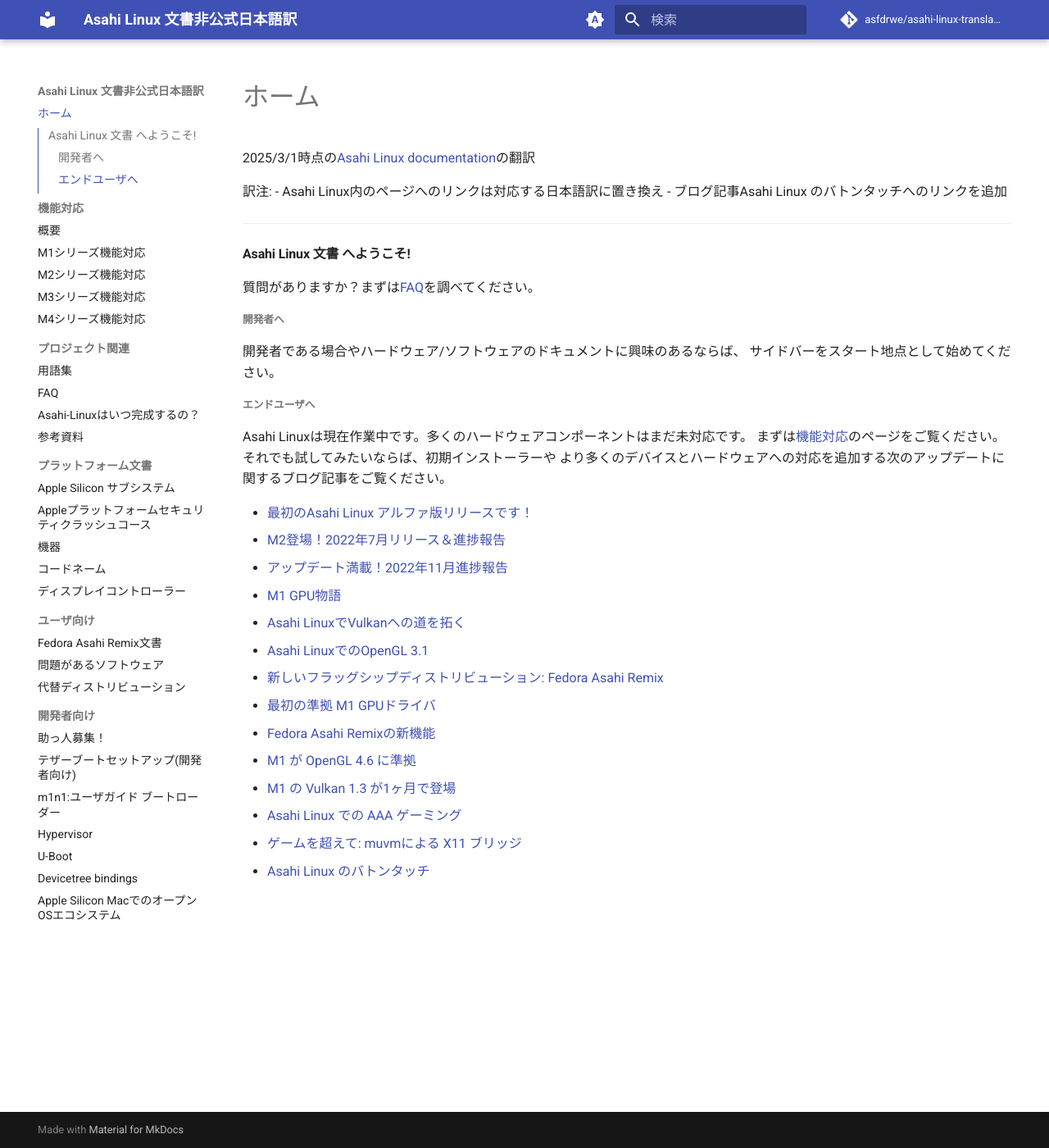
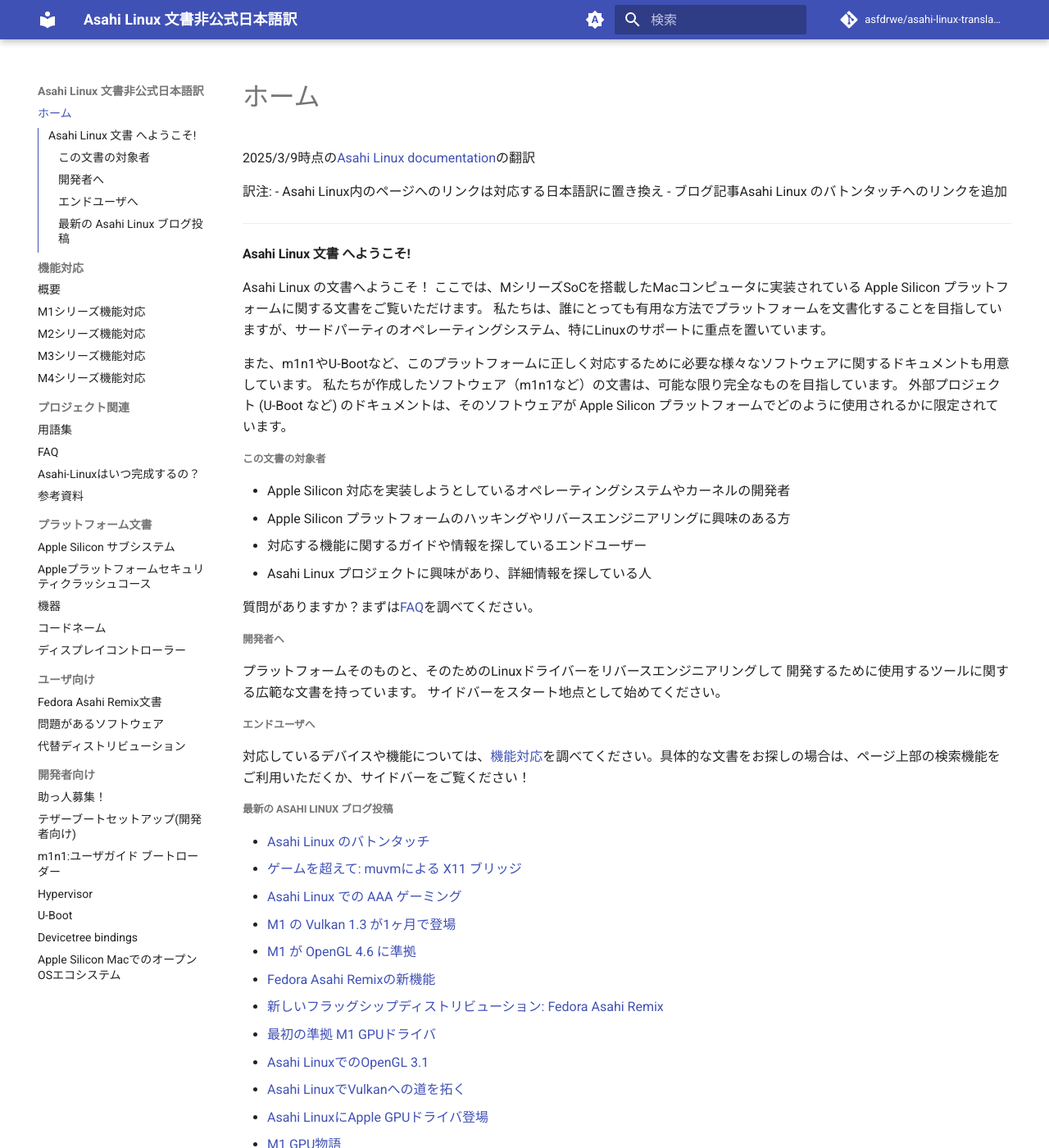
Before and after one commit to asfdrwe/asahi-linux-translations, an MkDocs documentation site: the page built from docs/index.md, in a window 1280 px wide and 1400 px high. Shown: the whole window at 82% size. Built offline with MkDocs 1.6.1 and Material for MkDocs 9.7.7, drawn with Linux system fonts in a browser that asks for light colours; comment, search, counter and statistics services are not loaded; some of the changed text lies outside the part shown.

Commit message:
Update index.md

```diff
--- a/docs/index.md
+++ b/docs/index.md
@@ -1,4 +1,4 @@
-2025/3/1時点の[Asahi Linux documentation](https://github.com/AsahiLinux/docs/blob/main/docs/index.md)の翻訳
+2025/3/9時点の[Asahi Linux documentation](https://github.com/AsahiLinux/docs/blob/main/docs/index.md)の翻訳
 
 訳注:
 - Asahi Linux内のページへのリンクは対応する日本語訳に置き換え
@@ -8,28 +8,43 @@
 
 # Asahi Linux 文書 へようこそ!
 
-質問がありますか？まずは[FAQ](FAQ.md)を調べてください。
+Asahi Linux の文書へようこそ！
+ここでは、MシリーズSoCを搭載したMacコンピュータに実装されている Apple Silicon プラットフォームに関する文書をご覧いただけます。
+私たちは、誰にとっても有用な方法でプラットフォームを文書化することを目指していますが、サードパーティのオペレーティングシステム、特にLinuxのサポートに重点を置いています。
+
+また、m1n1やU-Bootなど、このプラットフォームに正しく対応するために必要な様々なソフトウェアに関するドキュメントも用意しています。
+私たちが作成したソフトウェア（m1n1など）の文書は、可能な限り完全なものを目指しています。
+外部プロジェクト (U-Boot など) のドキュメントは、そのソフトウェアが Apple Silicon プラットフォームでどのように使用されるかに限定されています。
+
+## この文書の対象者
+- Apple Silicon 対応を実装しようとしているオペレーティングシステムやカーネルの開発者
+- Apple Silicon プラットフォームのハッキングやリバースエンジニアリングに興味のある方
+- 対応する機能に関するガイドや情報を探しているエンドユーザー
+- Asahi Linux プロジェクトに興味があり、詳細情報を探している人
+
+質問がありますか？まずは[FAQ](project/faq.md)を調べてください。
 
 ## 開発者へ
-開発者である場合やハードウェア/ソフトウェアのドキュメントに興味のあるならば、
+プラットフォームそのものと、そのためのLinuxドライバーをリバースエンジニアリングして
+開発するために使用するツールに関する広範な文書を持っています。
 サイドバーをスタート地点として始めてください。
 
 ## エンドユーザへ
-Asahi Linuxは現在作業中です。多くのハードウェアコンポーネントはまだ未対応です。
-まずは[機能対応](Feature-Support.md)のページをご覧ください。それでも試してみたいならば、初期インストーラーや
-より多くのデバイスとハードウェアへの対応を追加する次のアップデートに関するブログ記事をご覧ください。
+対応しているデバイスや機能については、[機能対応](platform/feature-support/overview.md)を調べてください。具体的な文書をお探しの場合は、ページ上部の検索機能をご利用いただくか、サイドバーをご覧ください！
 
-* [最初のAsahi Linux アルファ版リリースです！](https://github.com/asfdrwe/asahi-linux-translations/blob/main/PROGRESS202203.md)
-* [M2登場！2022年7月リリース＆進捗報告](https://github.com/asfdrwe/asahi-linux-translations/blob/main/PROGRESS202207.md)
-* [アップデート満載！2022年11月進捗報告](https://github.com/asfdrwe/asahi-linux-translations/blob/main/PROGRESS202211.md)
-* [M1 GPU物語](https://github.com/asfdrwe/asahi-linux-translations/blob/main/GPU202211.md)
-* [Asahi LinuxでVulkanへの道を拓く](https://github.com/asfdrwe/asahi-linux-translations/blob/main/GPU202303.md)
-* [Asahi LinuxでのOpenGL 3.1](https://github.com/asfdrwe/asahi-linux-translations/blob/main/GPU202306.md)
+## 最新の Asahi Linux ブログ投稿
+* [Asahi Linux のバトンタッチ](https://github.com/asfdrwe/asahi-linux-translations/blob/main/PROGRESS202502.md)
+* [ゲームを超えて: muvmによる X11 ブリッジ](https://github.com/asfdrwe/asahi-linux-translations/blob/main/PROGRESS202412.md)
+* [Asahi Linux での AAA ゲーミング](https://github.com/asfdrwe/asahi-linux-translations/blob/main/PROGRESS202410.md)
+* [M1 の Vulkan 1.3 が1ヶ月で登場](https://github.com/asfdrwe/asahi-linux-translations/blob/main/PROGRESS202406.md)
+* [M1 が OpenGL 4.6 に準拠](https://github.com/asfdrwe/asahi-linux-translations/blob/main/PROGRESS202402.md)
+* [Fedora Asahi Remixの新機能](https://github.com/asfdrwe/asahi-linux-translations/blob/main/PROGRESS202401.md)
 * [新しいフラッグシップディストリビューション: Fedora Asahi Remix](https://github.com/asfdrwe/asahi-linux-translations/blob/main/PROGRESS202308.md)
 * [最初の準拠 M1 GPUドライバ](https://github.com/asfdrwe/asahi-linux-translations/blob/main/GPU202308.md)
-* [Fedora Asahi Remixの新機能](https://github.com/asfdrwe/asahi-linux-translations/blob/main/PROGRESS202401.md)
-* [M1 が OpenGL 4.6 に準拠](https://github.com/asfdrwe/asahi-linux-translations/blob/main/PROGRESS202402.md)
-* [M1 の Vulkan 1.3 が1ヶ月で登場](https://github.com/asfdrwe/asahi-linux-translations/blob/main/PROGRESS202406.md)
-* [Asahi Linux での AAA ゲーミング](https://github.com/asfdrwe/asahi-linux-translations/blob/main/PROGRESS202410.md)
-* [ゲームを超えて: muvmによる X11 ブリッジ](https://github.com/asfdrwe/asahi-linux-translations/blob/main/PROGRESS202412.md)
-* [Asahi Linux のバトンタッチ](https://github.com/asfdrwe/asahi-linux-translations/blob/main/PROGRESS202502.md)
+* [Asahi LinuxでのOpenGL 3.1](https://github.com/asfdrwe/asahi-linux-translations/blob/main/GPU202306.md)
+* [Asahi LinuxでVulkanへの道を拓く](https://github.com/asfdrwe/asahi-linux-translations/blob/main/GPU202303.md)
+* [Asahi LinuxにApple GPUドライバ登場](https://github.com/asfdrwe/asahi-linux-translations/blob/main/GPU202212.md)
+* [M1 GPU物語](https://github.com/asfdrwe/asahi-linux-translations/blob/main/GPU202211.md)
+* [アップデート満載！2022年11月進捗報告](https://github.com/asfdrwe/asahi-linux-translations/blob/main/PROGRESS202211.md)
+* [M2登場！2022年7月リリース＆進捗報告](https://github.com/asfdrwe/asahi-linux-translations/blob/main/PROGRESS202207.md)
+* [最初のAsahi Linux アルファ版リリースです！](https://github.com/asfdrwe/asahi-linux-translations/blob/main/PROGRESS202203.md)
```
